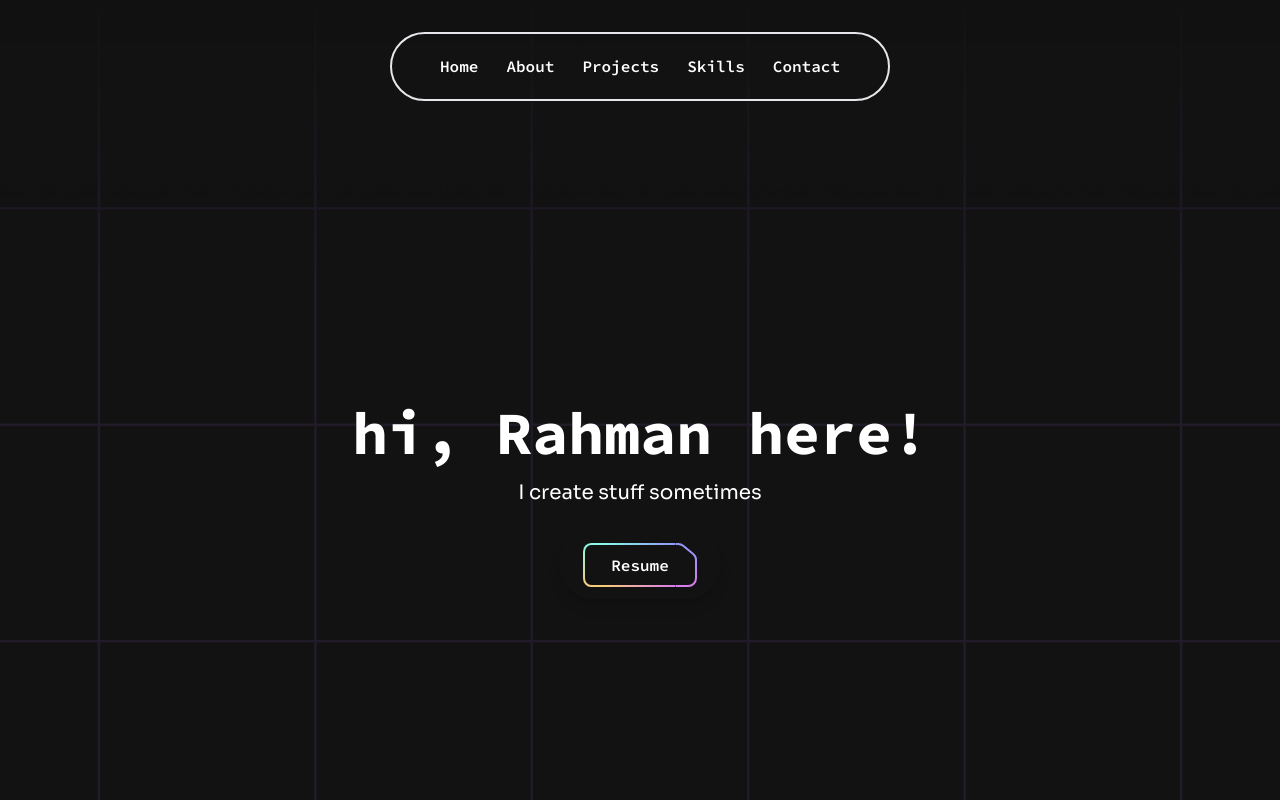
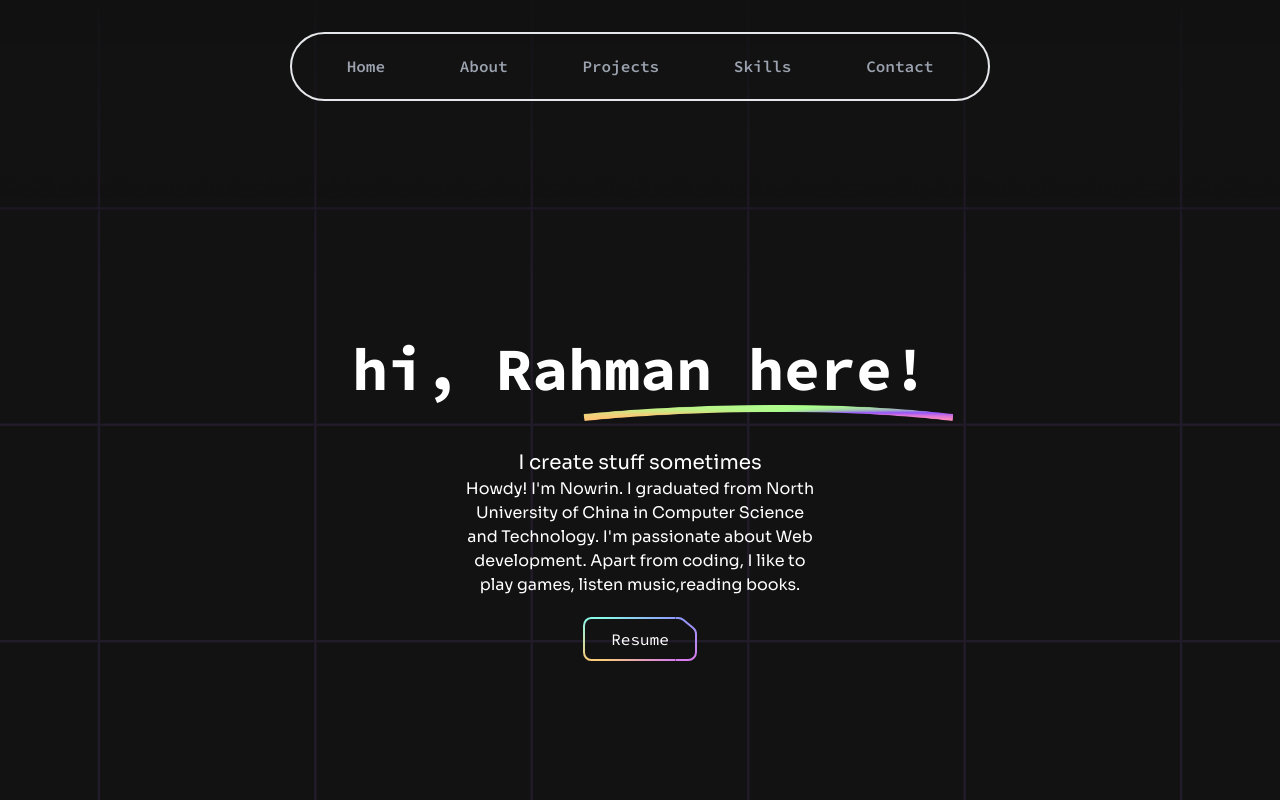
Before and after one commit to rahmanabdulquadir/rahman-aq-portfolio, a React (Vite) app: page / in a window 1280 px wide. Shown: the top 800 px of the page. Built offline with nearby package versions, Linux system fonts and the light colour scheme.

Commit message:
style modified

```diff
--- a/src/sections/Home.jsx
+++ b/src/sections/Home.jsx
@@ -1,23 +1,34 @@
-import Button from '../components/Button'
+/* eslint-disable react/no-unescaped-entities */
+import Button from "../components/Button";
+import curve from "../assets/images/curve.png";
+import bubble from "../assets/images/bubble.svg";
 
 const Home = () => {
   return (
     <div
       id="home"
-      className="space-x-y flex flex-col items-center justify-center  text-white text-center p-2"
+      className={`space-x-y bg-[url(${bubble})]  flex flex-col items-center justify-center  text-white text-center p-2`}
     >
-      <h1 className="text-5xl md:text-6xl font-bold mb-4 font-code">
-        hi, Rahman here!
+      <h1 className="text-4xl md:text-6xl font-bold mb-4 font-code">
+        hi, <span className="">Rahman</span> here!
       </h1>
-      <p className="text-lg md:text-xl mb-6">
-        I create stuff sometimes
+      <div className="lg:w-[370px] w-[200px]">
+        <img className="lg:ml-32 ml-20 mt-[-10px]" src={curve} alt="" />
+      </div>
+
+      <p className="text-lg md:text-xl mt-7">I create stuff sometimes</p>
+      <p className="w-[350px] mx-auto">
+        Howdy! I'm Nowrin. I graduated from North University of China in
+        Computer Science and Technology. I'm passionate about Web development.
+        Apart from coding, I like to play games, listen music,reading books.
       </p>
-      <a
-        href="#projects"
-        className=" font-semibold px-6 py-3 rounded-full shadow-lg font-code"
-      >
-        <Button>Resume</Button>
-      </a>
+
+        <Button className="mt-5">
+          <a href="#" className=" font-code">Resume</a>
+        </Button>
+
+        {/* <img src={bubble} alt=""  className="lg:mt-[-320px]"/> */}
+
     </div>
   );
 };
--- a/src/sections/Navbar.jsx
+++ b/src/sections/Navbar.jsx
@@ -9,10 +9,10 @@ const Navbar = () => {
   };
 
   return (
-    <div className="text-white">
+    <div className="text-gray-400 lg:h-[100px]">
       {/* Large Screen Navbar */}
-      <div className="hidden md:flex justify-center">
-        <ul className="flex gap-7 w-[500px] justify-center border-2 border-gradient-border mt-8 py-5 px-2 rounded-full">
+      <div className="hidden w-full md:flex justify-center ">
+        <ul className="flex gap-7 w-[700px] justify-evenly border-2 border-gradient-border mt-8 py-5 px-2 rounded-full">
           {navLinks.map((item) => (
             <li key={item.id}>
               <a className="font-code font-semibold" href={item.href}>
```
Also changed, not shown: src/assets/images/bubble.svg (added).
